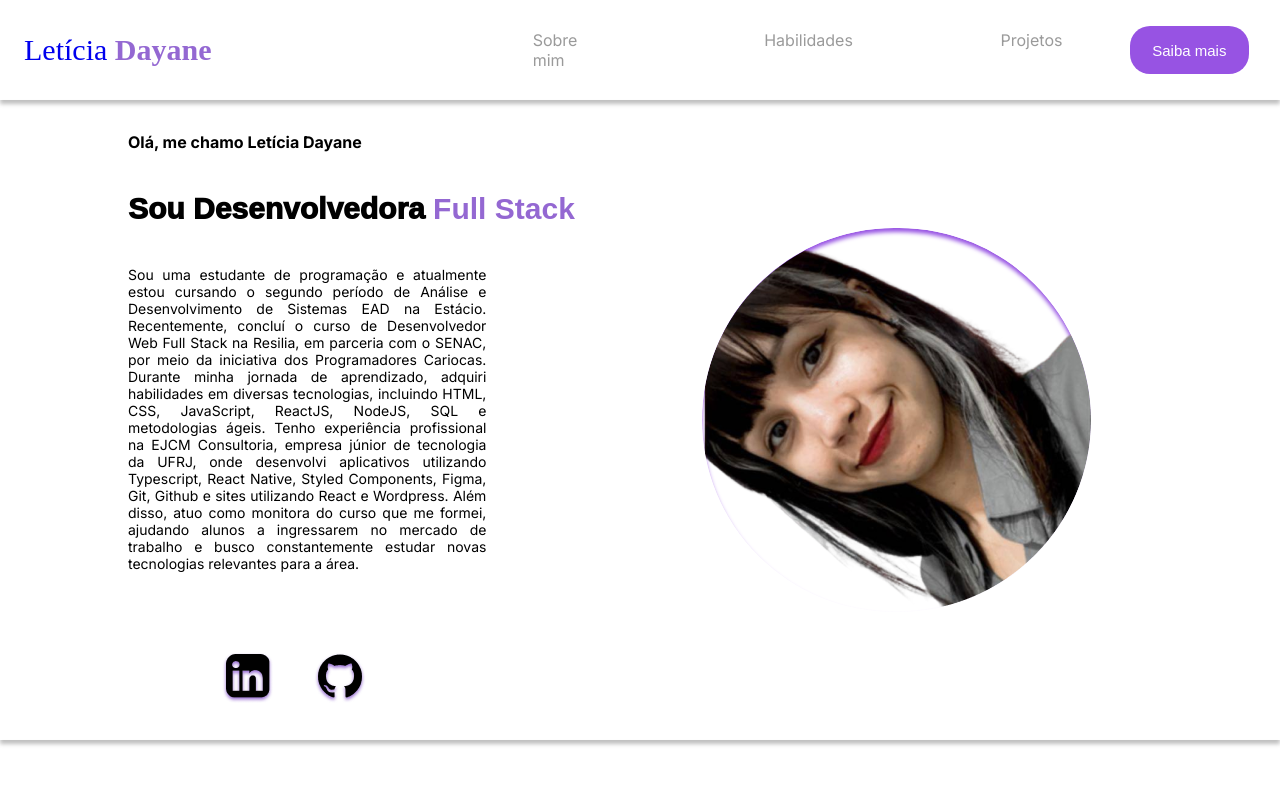
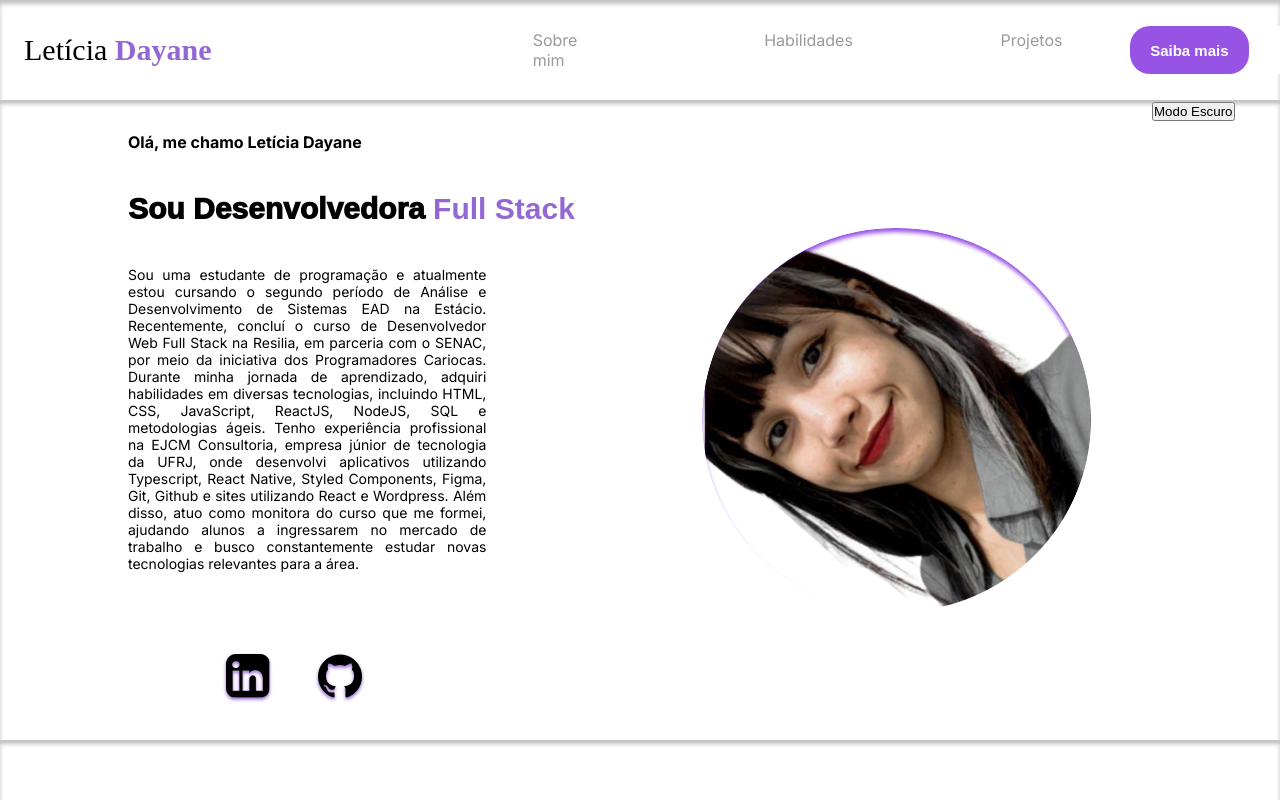
Before and after one commit to letdayy/portfolio, a Next.js app: page / in a window 1280 px wide. Shown: the top 800 px of the page. Built offline with nearby package versions, Linux system fonts and the light colour scheme.

Commit message:
update: adicionei as funcionalidades para mudar o tema do projeto de claro para escuro

```diff
--- a/src/app/Global/style.tsx
+++ b/src/app/Global/style.tsx
@@ -1,19 +1,39 @@
-import { styled } from "styled-components";
+import { DefaultTheme, styled } from "styled-components";
+
+interface GlobalProps {
+  isDarkMode: boolean;
+}
+
+interface MyTheme extends DefaultTheme {
+  isDarkMode: boolean;
+}
+
+const lightTheme: MyTheme = {
+  isDarkMode: false,
+};
+
+const darkTheme: MyTheme = {
+  isDarkMode: true,
+};
 
 export const ColorPurple = styled.span`
-  color: #9468d2;
+  color: ${({ theme }) => (theme.isDarkMode ? "#FF6DF0" : "#9468d2")};
   font-weight: 800;
 `;
 
 export const Section = styled.section`
-  box-shadow: 0px 4px 4px 0px rgba(0, 0, 0, 0.25);
+  box-shadow: 0px 4px 4px 0px ${({ theme }) =>
+    theme.isDarkMode ? "#1E1E1E" : "#0000003f"} inset;
   min-height: 80vh;
   width: 100%;
+  background-color: ${({ theme }) =>
+    theme.isDarkMode ? "#000000" : "#ffffff"};
 `;
 
 export const Title = styled.h2`
   padding: 90px 0 20px 90px;
   font-size: 30px;
+  color: ${({ theme }) => (theme.isDarkMode ? "#ffffff" : "#000000")};
 
   @media (max-width: 768px) {
     padding: 90px 0 0 40px;
@@ -24,7 +44,7 @@ export const Description = styled.p`
   padding: 0 0 30px 90px;
   width: 35%;
   text-align: justify;
-  color: #7a7a7a;
+  color: ${({ theme }) => (theme.isDarkMode ? "#BCBCBC" : "#7a7a7a")};
 
   @media (max-width: 768px) {
     padding: 0 0 0 1rem;
--- a/src/app/page.tsx
+++ b/src/app/page.tsx
@@ -1,28 +1,25 @@
 "use client"
 
 import Footer from '@/components/Footer';
-import Header from '../components/Teste';
 import AboutMe from './pages/AboutMe';
 import Extra from './pages/Extra';
 import Habilities from './pages/Habilities';
 import Projects from './pages/Projects';
 import Menu from '../components/Menu';
-// import styled from "styled-components";
+import { DarkModeProvider } from '@/services/DarkModeContext';
+import { useDarkMode } from "@/services/DarkModeContext";
 
-// export const Body = styled.body`
-//   width: 100vw;
-//   background-color: red;
-// `
 
 export default function Home() {
+  const { isDarkMode, toggleDarkMode } = useDarkMode();
   return (
-    <>
+    <DarkModeProvider>
     <Menu />
     <AboutMe />
     <Habilities />
     <Projects />
     <Extra />
     <Footer />
-    </>
+    </DarkModeProvider>
   )
 }
--- a/src/app/pages/AboutMe/index.tsx
+++ b/src/app/pages/AboutMe/index.tsx
@@ -1,6 +1,20 @@
-import styled from "styled-components";
+import styled, { DefaultTheme, ThemeProvider } from "styled-components";
 import { ColorPurple, Section } from "@/app/Global/style";
 import React, { useState, useEffect } from "react";
+import { useDarkMode } from "@/services/DarkModeContext";
+import ButtonDarkMode from "@/components/ButtonDarkMode";
+
+interface MyTheme extends DefaultTheme {
+  isDarkMode: boolean;
+}
+
+const lightTheme: MyTheme = {
+  isDarkMode: false
+};
+
+const darkTheme: MyTheme = {
+  isDarkMode: true
+};
 
 const words = ["Front end", "Full Stack"];
 
@@ -22,6 +36,7 @@ const Description = styled.p`
   width: 70%;
   text-align: justify;
   font-size: 14px;
+  color: ${({ theme }) => (theme.isDarkMode ? "#ffffff" : "#000000")};
 
   @media (max-width: 768px) {
     width: 80%;
@@ -32,6 +47,7 @@ const TitleSecondary = styled.h2`
   font-weight: 1000;
   font-size: 30px;
   font-family: "Montserrat", sans-serif;
+  color: ${({ theme }) => (theme.isDarkMode ? "#ffffff" : "#000000")};
 
   @media (max-width: 768px) {
     font-size: 20px;
@@ -62,7 +78,7 @@ const ProfilePrincipal = styled.div`
 const ImageProfile = styled.img`
   border-radius: 389px;
   background: #fff;
-  box-shadow: 0px 4px 4px 0px #9753e3 inset;
+  box-shadow: 0px 4px 4px 0px ${({ theme }) => (theme.isDarkMode ? "#e87cea" : "#9753e3")} inset;
 
   @media (max-width: 768px) {
     display: none;
@@ -71,6 +87,8 @@ const ImageProfile = styled.img`
 
 export default function AboutMe() {
   const [currentWordIndex, setCurrentWordIndex] = useState(0);
+  const { isDarkMode, toggleDarkMode } = useDarkMode();
+  const theme = isDarkMode ? darkTheme : lightTheme;
 
   useEffect(() => {
     const intervalId = setInterval(() => {
@@ -81,7 +99,9 @@ export default function AboutMe() {
   }, []);
 
   return (
+    <ThemeProvider theme={theme}>
     <Section id="about-me">
+    <ButtonDarkMode />
       <TextPrincipal>
         <h4>Olá, me chamo Letícia Dayane</h4>
         <TitleSecondary>
@@ -116,5 +136,6 @@ export default function AboutMe() {
         <ImageProfile src="/profile.png" alt="profile" />
       </ProfilePrincipal>
     </Section>
+    </ThemeProvider>
   );
 }
--- a/src/app/pages/Extra/index.tsx
+++ b/src/app/pages/Extra/index.tsx
@@ -1,5 +1,19 @@
-import styled from "styled-components";
+import styled, { DefaultTheme, ThemeProvider } from "styled-components";
 import { Section, Title, Description, ColorPurple } from "@/app/Global/style";
+import { useDarkMode } from "@/services/DarkModeContext";
+
+interface MyTheme extends DefaultTheme {
+  isDarkMode: boolean;
+}
+
+const lightTheme: MyTheme = {
+  isDarkMode: false
+};
+
+// Defina o tema escuro
+const darkTheme: MyTheme = {
+  isDarkMode: true
+};
 
 export const ContainerImage = styled.div`
   display: flex;
@@ -33,7 +47,12 @@ export const ContainerImage = styled.div`
 `;
 
 export default function Extra() {
+  const { isDarkMode, toggleDarkMode } = useDarkMode();
+  const theme = isDarkMode ? darkTheme : lightTheme;
+
   return (
+
+    <ThemeProvider theme={theme}>
     <Section id='extra'>
       <Title>Saiba mais</Title>
       <Description>
@@ -100,5 +119,6 @@ export default function Extra() {
         <img src="/jujutsu-kaisen.png" alt="" />
       </ContainerImage>
     </Section>
+    </ThemeProvider>
   );
 }
--- a/src/app/pages/Habilities/index.tsx
+++ b/src/app/pages/Habilities/index.tsx
@@ -1,8 +1,24 @@
-import styled from 'styled-components';
-import { Section, Title } from '@/app/Global/style';
+import styled, { DefaultTheme, ThemeProvider } from "styled-components";
+import { Section, Title } from "@/app/Global/style";
+import { useDarkMode } from "@/services/DarkModeContext";
+
+interface MyTheme extends DefaultTheme {
+    isDarkMode: boolean;
+  }
+
+  const lightTheme: MyTheme = {
+    isDarkMode: false
+  };
+
+  const darkTheme: MyTheme = {
+    isDarkMode: true
+  };
 
 const ContainerHabilities = styled.div`
-    box-shadow: 0px 4px 4px 0px #9468D2 inset, 0px 4px 4px 0px rgba(0, 0, 0, 0.25);
+  box-shadow: 0px 4px 4px 0px
+  ${({ theme }) => (theme.isDarkMode ? "#e87cea" : "#9468D2")} inset,
+    0px 4px 4px 0px rgba(0, 0, 0, 0.25);
+
   width: 349px;
   height: 239px;
   flex-shrink: 0;
@@ -11,7 +27,12 @@ const ContainerHabilities = styled.div`
   justify-content: space-evenly;
   align-items: center;
   border-radius: 10px;
-`
+
+  h3 {
+    color:
+    ${({ theme }) => (theme.isDarkMode ? "#e87cea" : "#9468D2")};
+  }
+`;
 
 const Containers = styled.div`
   display: flex;
@@ -24,15 +45,19 @@ const Containers = styled.div`
     height: 700px;
     padding-top: 0;
   }
-`
+`;
 
 const Text = styled.p`
   width: 90%;
   text-align: center;
-`
+  color: ${({ theme }) => (theme.isDarkMode ? "#ffffff" : "#000000")};
+
+
+`;
 
 const TertiaryTitle = styled.p`
-    color: #9753E3;
+  color:
+  ${({ theme }) => (theme.isDarkMode ? "#e87cea" : "#9753E3")};
   font-size: 25px;
   font-weight: 800;
   padding: 110px 110px 40px 200px;
@@ -40,7 +65,7 @@ const TertiaryTitle = styled.p`
   @media (max-width: 768px) {
     display: none;
   }
-`
+`;
 
 const ContainerImage = styled.div`
   display: flex;
@@ -50,20 +75,22 @@ const ContainerImage = styled.div`
   @media (max-width: 768px) {
     display: none;
   }
-`
-
+`;
 
 export default function Habilities() {
+  const { isDarkMode, toggleDarkMode } = useDarkMode();
+  const theme = isDarkMode ? darkTheme : lightTheme;
+
   return (
-    <Section id='habilities'>
-        <Title>
-            Habilidades
-        </Title>
+    <ThemeProvider theme={theme}>
+      <Section id="habilities">
+        <Title>Habilidades</Title>
         <Containers>
           <ContainerHabilities>
             <h3>Front end</h3>
             <Text>
-                HTML, CSS, Javascript, Typescript, React, React Native, Styled Components, Bootstrap, Wordpress
+              HTML, CSS, Javascript, Typescript, React, React Native, Styled
+              Components, Bootstrap, Wordpress
             </Text>
           </ContainerHabilities>
           <ContainerHabilities>
@@ -73,12 +100,11 @@ export default function Habilities() {
             </Text>
           </ContainerHabilities>
         </Containers>
-            <TertiaryTitle>
-                Nível de Domínio
-            </TertiaryTitle>
+        <TertiaryTitle>Nível de Domínio</TertiaryTitle>
         <ContainerImage>
           <img src="/habilities.png" />
         </ContainerImage>
       </Section>
+    </ThemeProvider>
   );
 }
--- a/src/app/pages/Projects/index.tsx
+++ b/src/app/pages/Projects/index.tsx
@@ -1,6 +1,19 @@
-import styled from "styled-components";
+import styled, { ThemeProvider, DefaultTheme } from "styled-components";
 import { Section, Title, Description } from "@/app/Global/style";
+import { useDarkMode } from "@/services/DarkModeContext";
 
+
+interface MyTheme extends DefaultTheme {
+  isDarkMode: boolean;
+}
+
+const lightTheme: MyTheme = {
+  isDarkMode: false
+};
+
+const darkTheme: MyTheme = {
+  isDarkMode: true
+};
 
 const ContainerImage = styled.div`
   display: flex;
@@ -17,7 +30,7 @@ const ProjectImage = styled.a`
   text-align: center;
 
   p {
-    color: #565656;
+    color: ${({ theme }) => (theme.isDarkMode ? "#BCBCBC" : "#565656")};
     font-size: 18px;
     font-weight: 800;
     padding-top: 1rem;
@@ -29,7 +42,11 @@ const ProjectImage = styled.a`
 `;
 
 export default function Projects() {
+  const { isDarkMode, toggleDarkMode } = useDarkMode();
+  const theme = isDarkMode ? darkTheme : lightTheme;
+
   return (
+    <ThemeProvider theme={theme}>
     <Section id="projects">
       <Title>Projetos</Title>
       <Description>
@@ -67,5 +84,6 @@ export default function Projects() {
         </ProjectImage>
       </ContainerImage>
     </Section>
+    </ThemeProvider>
   );
 }
--- /dev/null
+++ b/src/components/ButtonDarkMode/index.tsx
@@ -0,0 +1,14 @@
+import { useDarkMode } from "@/services/DarkModeContext";
+
+
+
+export default function ButtonDarkMode() {
+
+  const { isDarkMode, toggleDarkMode } = useDarkMode();
+
+    return (
+        <button onClick={toggleDarkMode}>
+        {isDarkMode ? "Modo Claro" : "Modo Escuro"}
+      </button>
+    )
+  }
--- a/src/components/Footer/index.tsx
+++ b/src/components/Footer/index.tsx
@@ -1,5 +1,19 @@
-import styled from 'styled-components';
-import { ColorPurple } from '@/app/Global/style';
+import styled, { DefaultTheme, ThemeProvider } from "styled-components";
+import { ColorPurple } from "@/app/Global/style";
+import { useDarkMode } from "@/services/DarkModeContext";
+
+interface MyTheme extends DefaultTheme {
+  isDarkMode: boolean;
+}
+
+const lightTheme: MyTheme = {
+  isDarkMode: false,
+};
+
+// Defina o tema escuro
+const darkTheme: MyTheme = {
+  isDarkMode: true,
+};
 
 const FooterContainer = styled.footer`
   height: 60px;
@@ -8,17 +22,28 @@ const FooterContainer = styled.footer`
   align-items: center;
   justify-content: center;
   gap: 0.4rem;
+  background-color: ${({ theme }) => (theme.isDarkMode ? "#000000" : "#ffffff")};
+  box-shadow: 0px 4px 4px 0px ${({ theme }) =>
+    theme.isDarkMode ? "#1E1E1E" : "#0000003f"} inset;
+    padding: 1rem 0;
+
+  p {
+    color: ${({ theme }) => (theme.isDarkMode ? "#ffffff" : "#000000")};
+  }
 `;
 
 export default function Footer() {
+  const { isDarkMode, toggleDarkMode } = useDarkMode();
+  const theme = isDarkMode ? darkTheme : lightTheme;
+
   return (
+    <ThemeProvider theme={theme}>
       <FooterContainer>
-      <p>
-      © Copyright
-      </p>
+        <p>© Copyright</p>
         <p>
           Feito por <ColorPurple>Letícia Dayane</ColorPurple>
         </p>
       </FooterContainer>
-    )
+    </ThemeProvider>
+  );
 }
--- a/src/components/Menu/index.tsx
+++ b/src/components/Menu/index.tsx
@@ -1,17 +1,30 @@
 import React, { useState } from "react";
 import Link from "next/link";
-import styled from "styled-components";
+import styled, { DefaultTheme, ThemeProvider } from "styled-components";
 import { ColorPurple } from "@/app/Global/style";
+import { useDarkMode } from "@/services/DarkModeContext";
+
+interface MyTheme extends DefaultTheme {
+  isDarkMode: boolean;
+}
+
+const lightTheme: MyTheme = {
+  isDarkMode: false
+};
+
+const darkTheme: MyTheme = {
+  isDarkMode: true
+};
 
 const Nav = styled.nav`
-  box-shadow: 0px 4px 4px 0px rgba(0, 0, 0, 0.25);
+  box-shadow: 0px 4px 4px 0px ${({ theme }) => (theme.isDarkMode ? "#1E1E1E" : "#0000003f")} inset ;
   display: flex;
   justify-content: space-between;
   align-items: center;
   height: 100px;
+  background-color: ${({ theme }) => (theme.isDarkMode ? "#000000" : "#ffffff")};
 
   @media (max-width: 768px) {
-    box-shadow: 0px 4px 4px 0px rgba(0, 0, 0, 0.25);
     padding: 10px;
     display: flex;
     justify-content: space-between;
@@ -25,10 +38,10 @@ const Logo = styled.a`
   padding-left: 1.5rem;
   font-family: "Lilita One", cursive;
   font-size: 30px;
+  color: ${({ theme }) => (theme.isDarkMode ? "#ffffff" : "#000000")};
 
   @media (max-width: 768px) {
     width: 100%;
-    color: black;
     font-size: 24px;
     font-weight: bold;
     text-decoration: none;
@@ -50,10 +63,10 @@ const MenuList = styled.ul<{ isMenuOpen: boolean }>`
   display: flex;
   width: 80%;
   align-items: center;
+  background-color: ${({ theme }) => (theme.isDarkMode ? "#000000" : "#ffffff")};
 
   @media (max-width: 768px) {
     display: ${({ isMenuOpen }) => (isMenuOpen ? "flex" : "none")};
-    background-color: #ffffff;
     box-shadow: 0px 4px 4px 0px rgba(0, 0, 0, 0.25);
     flex-direction: column;
     position: absolute;
@@ -76,8 +89,9 @@ const MenuItem = styled.li`
 `;
 
 const MenuLink = styled.a`
-  background-color: white;
-  color: #9a9a9a;
+  color:
+  ${({ theme }) => (theme.isDarkMode ? "#BCBCBC" : "#9a9a9a")};
+
 
   &:hover {
     text-decoration: underline;
@@ -105,12 +119,14 @@ const Button = styled.button`
   height: 48px;
   flex-shrink: 0;
   border-radius: 20px;
-  background: #9753e3;
+  background:
+  ${({ theme }) => (theme.isDarkMode ? "#FF6DF0" : "#9753e3")};
   border: none;
-  color: white;
+  color: ${({ theme }) => (theme.isDarkMode ? "#000000" : "#ffffff")};
   font-size: 15px;
   cursor: pointer;
   margin-right: 4rem;
+  font-weight: 600;
 
   @media (max-width: 768px) {
     margin: 1rem;
@@ -119,24 +135,30 @@ const Button = styled.button`
   }
 `;
 
+const ToggleSvg = styled.svg`
+  fill: ${({ theme }) => (theme.isDarkMode ? "#ffffff" : "#000000")};
+`;
+
 export default function Menu() {
   const [isMenuOpen, setIsMenuOpen] = useState(false);
+  const { isDarkMode, toggleDarkMode } = useDarkMode();
+  const theme = isDarkMode ? darkTheme : lightTheme;
 
   const handleMenuToggle = () => {
     setIsMenuOpen(!isMenuOpen);
   };
 
   return (
+    <ThemeProvider theme={theme}>
     <Nav>
       <Logo href="/">
         Letícia <ColorPurple>Dayane</ColorPurple>
       </Logo>
       <MenuToggle onClick={handleMenuToggle}>
-        <svg
+        <ToggleSvg
           xmlns="http://www.w3.org/2000/svg"
           width="24"
           height="24"
-          fill="black"
           viewBox="0 0 24 24"
         >
           {isMenuOpen ? (
@@ -145,7 +167,7 @@ export default function Menu() {
             <path d="M0 0h24v24H0V0z" fill="none" />
           )}
           <path d="M3 18h18v-2H3v2zM3 6v2h18V6H3z" />
-        </svg>
+        </ToggleSvg>
       </MenuToggle>
       <MenuList isMenuOpen={isMenuOpen}>
         <Itens>
@@ -168,5 +190,6 @@ export default function Menu() {
         <a href="#extra"><Button>Saiba mais</Button></a>
       </MenuList>
     </Nav>
+    </ThemeProvider>
   );
 }
--- /dev/null
+++ b/src/services/DarkModeContext.tsx
@@ -0,0 +1,32 @@
+import React, { createContext, useState, useContext, ReactNode } from "react";
+
+interface DarkModeContextData {
+  isDarkMode: boolean;
+  toggleDarkMode: () => void;
+}
+
+const DarkModeContext = createContext<DarkModeContextData>(
+  {} as DarkModeContextData
+);
+
+export const DarkModeProvider: React.FC = ({ children }) => {
+  const [isDarkMode, setIsDarkMode] = useState<boolean>(false);
+
+  const toggleDarkMode = () => {
+    setIsDarkMode((prevMode) => !prevMode);
+  };
+
+  return (
+    <DarkModeContext.Provider value={{ isDarkMode, toggleDarkMode }}>
+      {children}
+    </DarkModeContext.Provider>
+  );
+};
+
+export function useDarkMode(): DarkModeContextData {
+  const context = useContext(DarkModeContext);
+  if (!context) {
+    throw new Error("useDarkMode must be used within a DarkModeProvider");
+  }
+  return context;
+}
```
Lines whose indentation alone changed are shown as unchanged.
